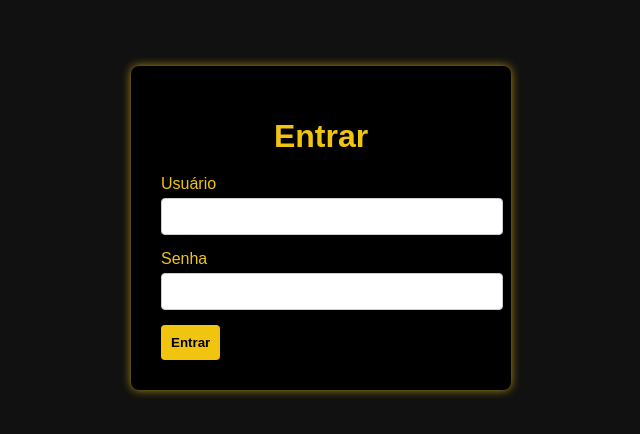
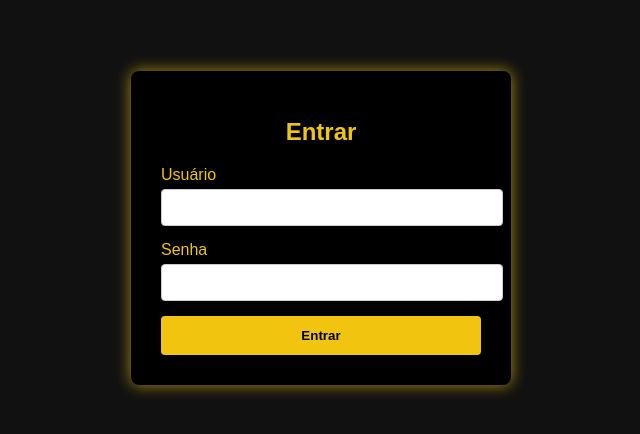
Before and after one commit to Wertco-Bombas/Wertco, a Next.js app: page / in a window 1280 px wide. Shown: the part 172-606 px from the top of the page, without its empty margins (319-959 px from the left). Built offline with nearby package versions, Linux system fonts and the light colour scheme.

Commit message:
Update style.css

```diff
--- a/styles/style.css
+++ b/styles/style.css
@@ -1,41 +1,39 @@
+/* Fundo escuro e centralização */
 body {
   margin: 0;
   font-family: Arial, sans-serif;
   background-color: #111;
-  color: #f1c40f;
   height: 100vh;
   display: flex;
   justify-content: center;   /* centraliza horizontal */
   align-items: center;       /* centraliza vertical */
 }
 
-.login-container {
-  display: flex;
-  justify-content: center;
-  align-items: center;
-  width: 100%;
-}
-
+/* Caixa de login */
 .login-box {
   background-color: #000;
   padding: 30px;
   border-radius: 8px;
-  box-shadow: 0 0 10px rgba(241, 196, 15, 0.7);
+  box-shadow: 0 0 15px rgba(241, 196, 15, 0.7);
   width: 320px;
 }
 
+/* Título */
 .login-title {
   text-align: center;
   margin-bottom: 20px;
   color: #f1c40f;
+  font-size: 24px;
 }
 
+/* Labels */
 label {
   display: block;
   margin-bottom: 5px;
   color: #f1c40f;
 }
 
+/* Inputs brancos */
 input {
   width: 100%;
   padding: 10px;
@@ -46,15 +44,10 @@ input {
   color: #000;
 }
 
-.button-group {
-  display: flex;
-  justify-content: space-between;
-}
-
+/* Botão amarelo */
 .login-button {
-  flex: 1;
-  margin-right: 5px;
-  padding: 10px;
+  width: 100%;
+  padding: 12px;
   background-color: #f1c40f;
   color: #000;
   font-weight: bold;
@@ -67,28 +60,14 @@ input {
   background-color: #d4ac0d;
 }
 
-.register-button {
-  flex: 1;
-  margin-left: 5px;
-  padding: 10px;
-  background-color: #444;
-  color: #f1c40f;
-  font-weight: bold;
-  border: none;
-  border-radius: 4px;
-  cursor: pointer;
-}
-
-.register-button:hover {
-  background-color: #666;
-}
-
+/* Mensagem */
 .login-message {
   margin-top: 15px;
   text-align: center;
   color: #f1c40f;
 }
 
+/* Dashboard */
 .dashboard-container {
   padding: 40px;
   text-align: center;
```
